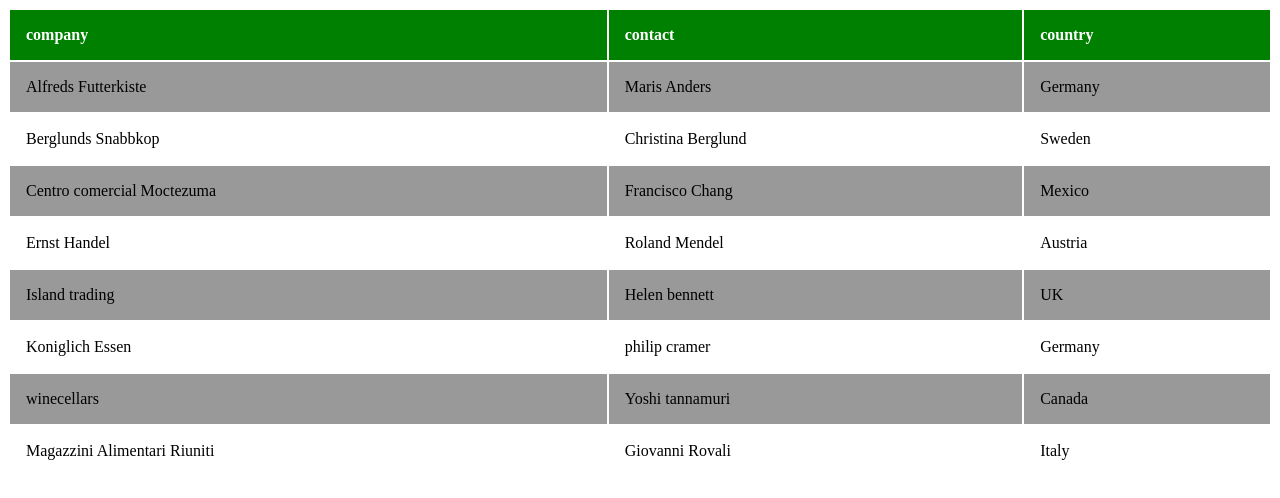
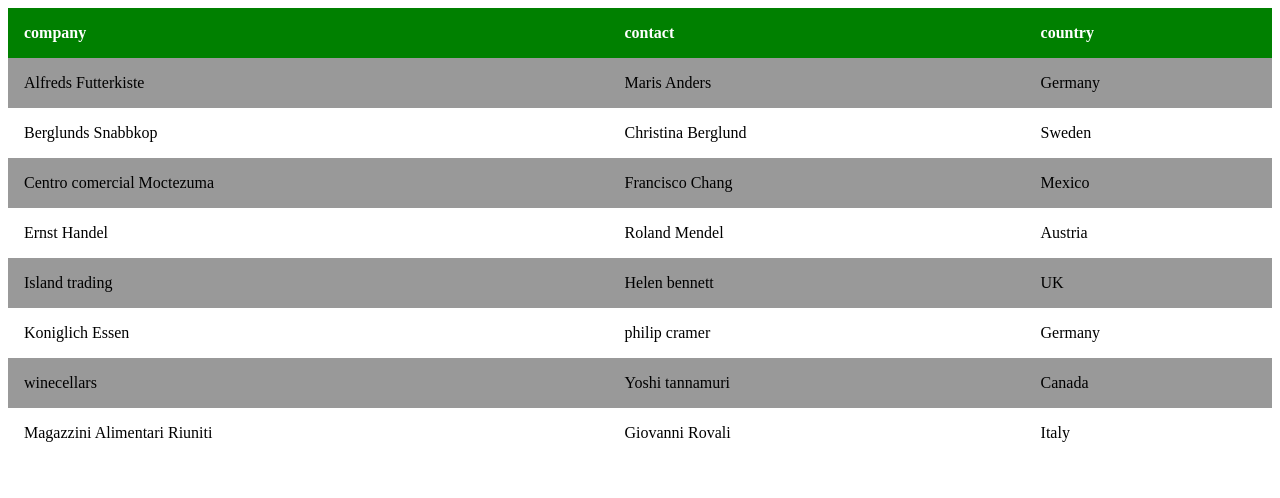
Before and after one commit to Lakshman2504/mernfullstack, a plain HTML site: page csstask3.html in a window 1280 px wide. Drawn offline with Linux system fonts and the light colour scheme.

Commit message:
Update csstask3.html

```diff
--- a/csstask3.html
+++ b/csstask3.html
@@ -7,7 +7,7 @@
             table {
                 width: 100%;
                 padding: 0;
-                margin: 0;
+                border-collapse: collapse;
             }
             .green{
                 color: #fff;
```
